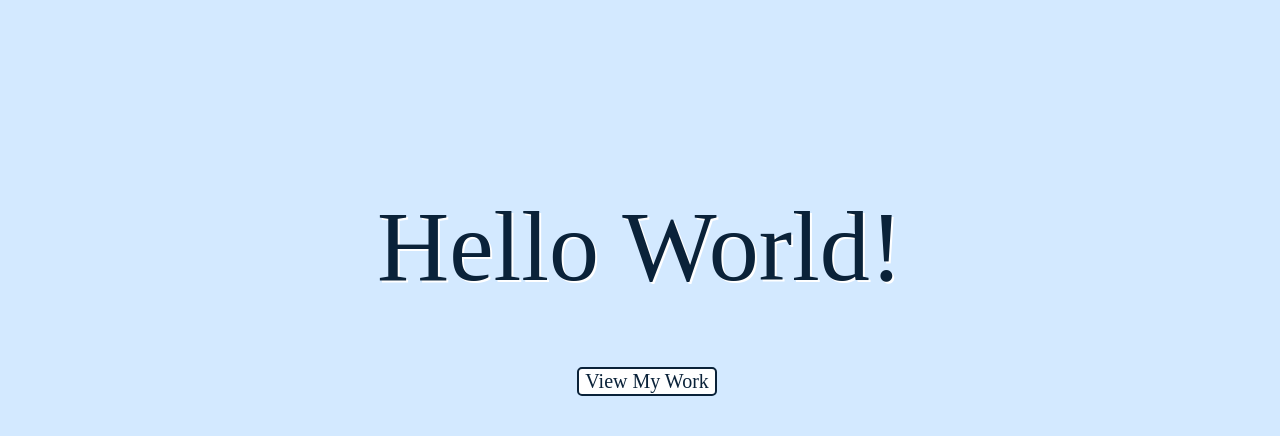
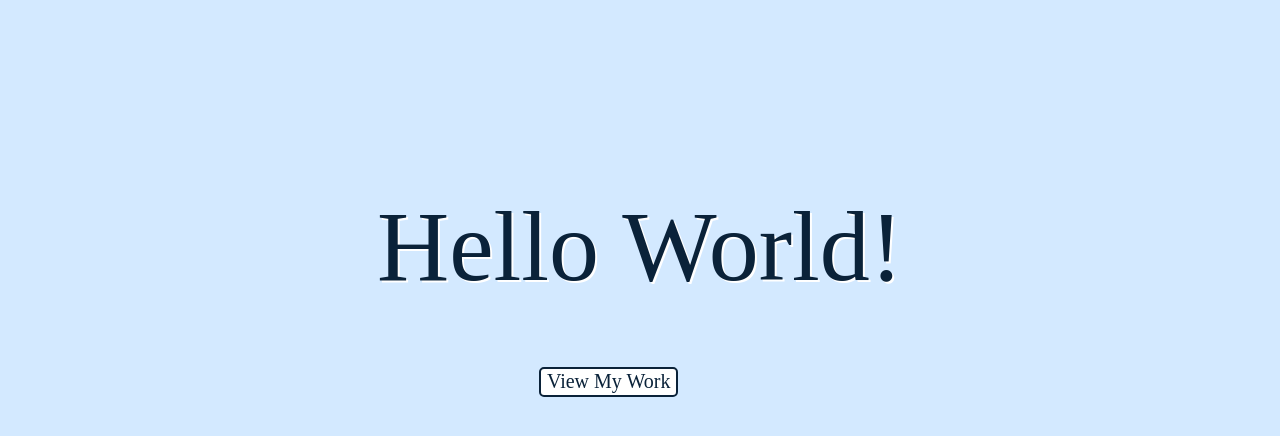
Before and after one commit to groverbraam/Portfolio, a plain HTML site: page index.html in a window 1280 px wide. Shown: the part 88-524 px from the top of the page. Drawn offline with nearby package versions, Linux system fonts and the light colour scheme; a web font is replaced by a local one.

Commit message:
small changes

```diff
--- a/app.js
+++ b/app.js
@@ -1,4 +1,4 @@
-// console.log("corgi carousel connected to app.js!");
+//////////// Day Night Mode
 $(() => {
   $( "#dayNight-outline" ).on("click", () => {
       if( $("body").hasClass("dark-mode")) {
@@ -11,11 +11,11 @@ $(() => {
           $("#dayNight-outline").attr("name", "sunny-outline");
         }
   });
-
+////////////// Carousel
   currentImgIndex = 0;
   numOfImages = $('.carousel-images').children().length - 1
   $('.next').on('click', () => {
-      $('.carousel-images').children().eq(currentImgIndex).css('display', 'none')
+      $('.carousel-images').children().eq(currentImgIndex).css('display', 'none');
       if(currentImgIndex < numOfImages) {
         currentImgIndex++
       } else {
@@ -25,15 +25,15 @@ $(() => {
       })
 
       $('.previous').on('click', () => {
-        $('.carousel-images').children().eq(currentImgIndex).css('display', 'none')
+        $('.carousel-images').children().eq(currentImgIndex).css('display', 'none');
         if(currentImgIndex > 0) {
           currentImgIndex--
         } else {
           currentImgIndex = numOfImages
         }
-        $('.carousel-images').children().eq(currentImgIndex).css('display', 'block')
+        $('.carousel-images').children().eq(currentImgIndex).css('display', 'block');
   })
-
+////////////// Alert
   const $open = $('#submit')
   const $alert = $('#alert')
   const $close = $('#close')
@@ -43,11 +43,13 @@ $(() => {
   }
 
   const closeModal = () => {
-    $alert.css('display', 'none')
+    $alert.css('display', 'none');
+    location.reload();
   }
 
   $open.on('click', openModal)
   $close.on('click', closeModal)
 
 
+
 });
--- a/style.css
+++ b/style.css
@@ -158,7 +158,9 @@ a:hover, a:active {
 
 button {
 	position: absolute;
-	right: 44%;
+	right: 47%;
+	display: flex;
+	flex: wrap;
 	font-size: 20px;
 	font-family: Zen Kurenaido;
 	background-color: white;
@@ -188,6 +190,7 @@ button:hover {
 /* reference https://developer.mozilla.org/en-US/docs/Web/CSS/box-shadow */
 .resume-container {
 	display: flex;
+	flex: wrap;
 	flex-direction: column;
 	align-items: center;
 	font-size: 75%;
```
